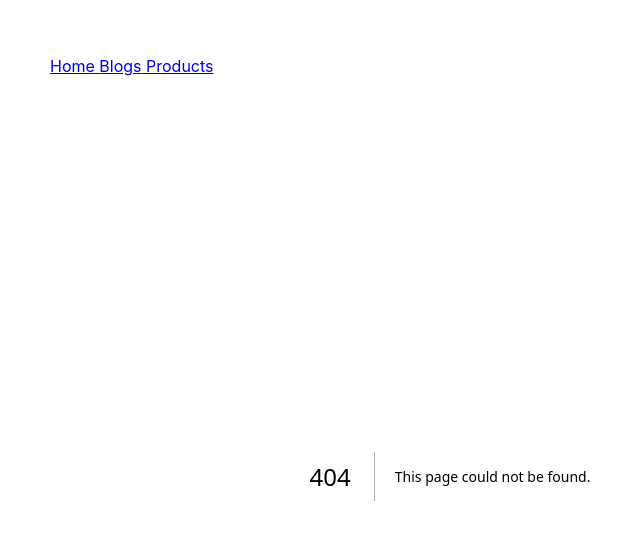
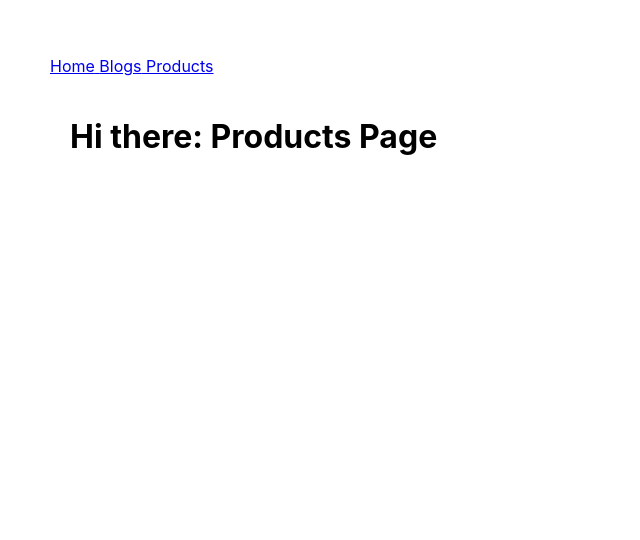
Before and after one commit to Jerga99/next-13-preview, a Next.js app: page /products in a window 1280 px wide. Before the commit this address had no page. Shown: the part 144-684 px from the top of the page, without its empty margins (190-830 px from the left). Built offline with nearby package versions, Linux system fonts and the light colour scheme.

Commit message:
More routes

```diff
--- /dev/null
+++ b/app/products/page.jsx
@@ -0,0 +1,10 @@
+
+
+
+export default function ProductsPage() {
+  return (
+    <div className="page">
+      <h1>Hi there: Products Page</h1>
+    </div>
+  )
+}
```
Also changed, not shown: app/blogs/page.jsx (added, +10 -0 lines).
